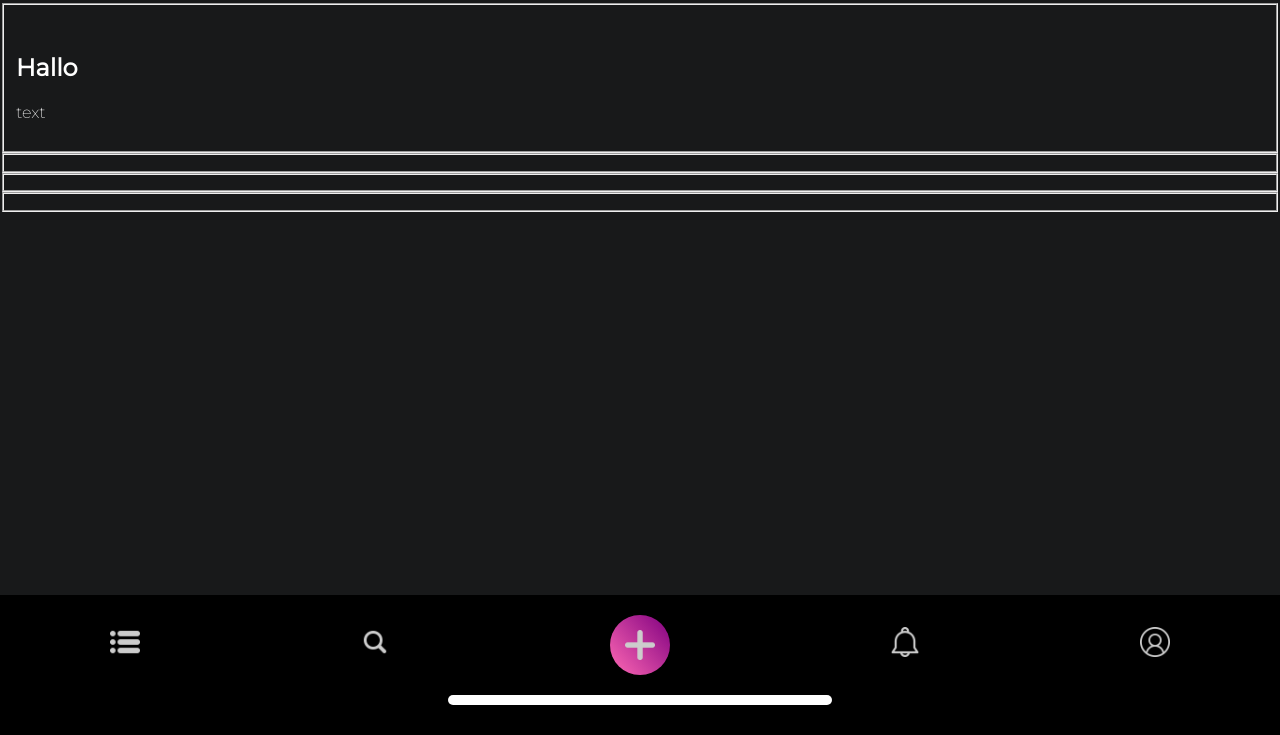
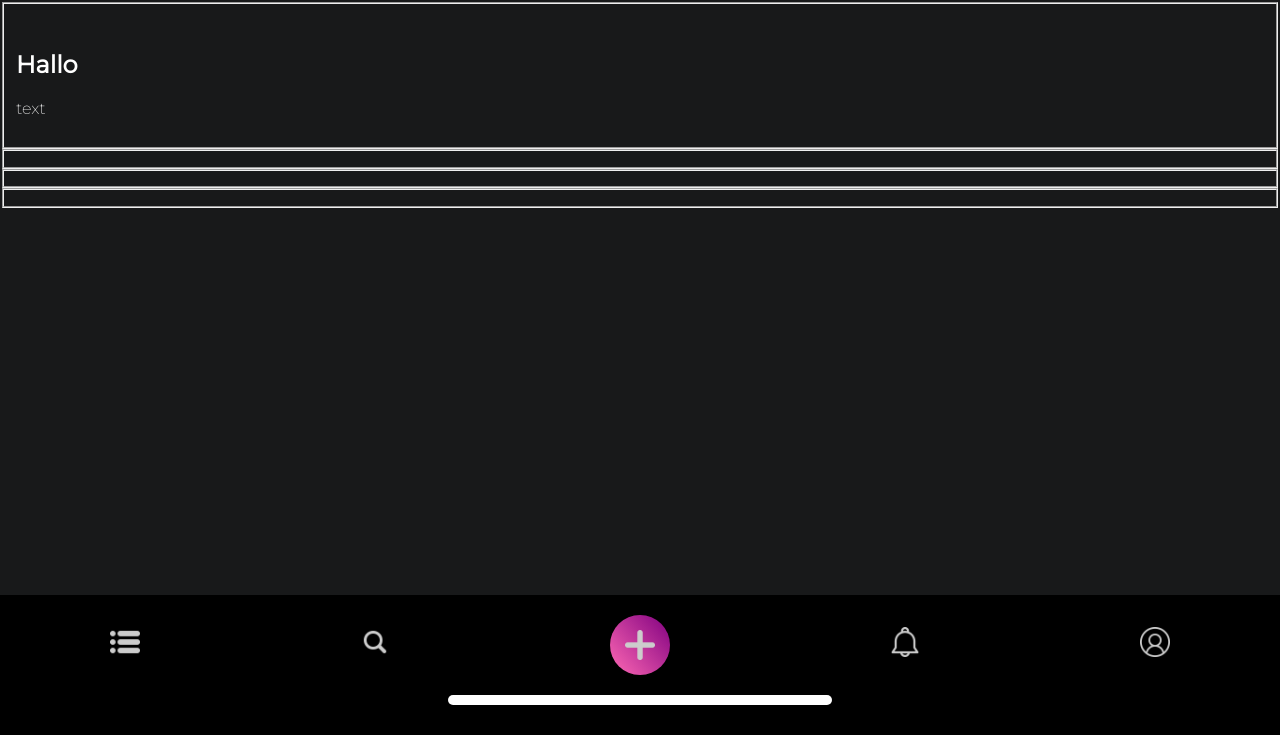
Before and after one commit to isabellpaulmann/design-project, a plain HTML site: page profile.html in a window 1280 px wide. Shown: the part 65-800 px from the top of the page. Drawn offline with Linux system fonts and the light colour scheme; a web font is replaced by a local one.

Commit message:
Nav and body-Kim und Georg

```diff
--- a/nav.css
+++ b/nav.css
@@ -10,7 +10,7 @@ body {
   font-family: "Montserrat", sans-serif;
   font-weight: lighter;
   color: white;
-  line-height: 25px;
+  line-height: 1.5em;
 }
 
 .nav {
```
